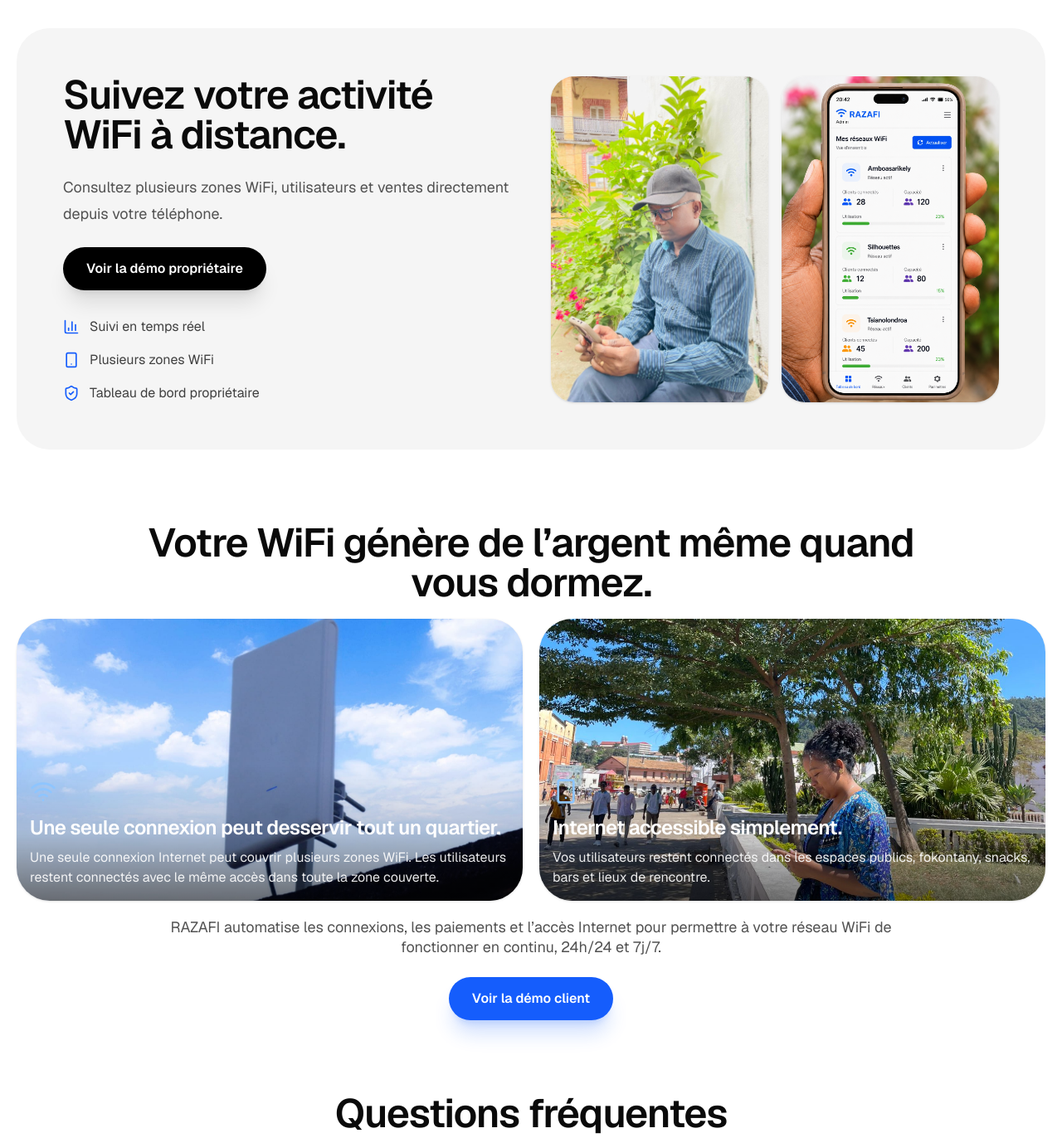
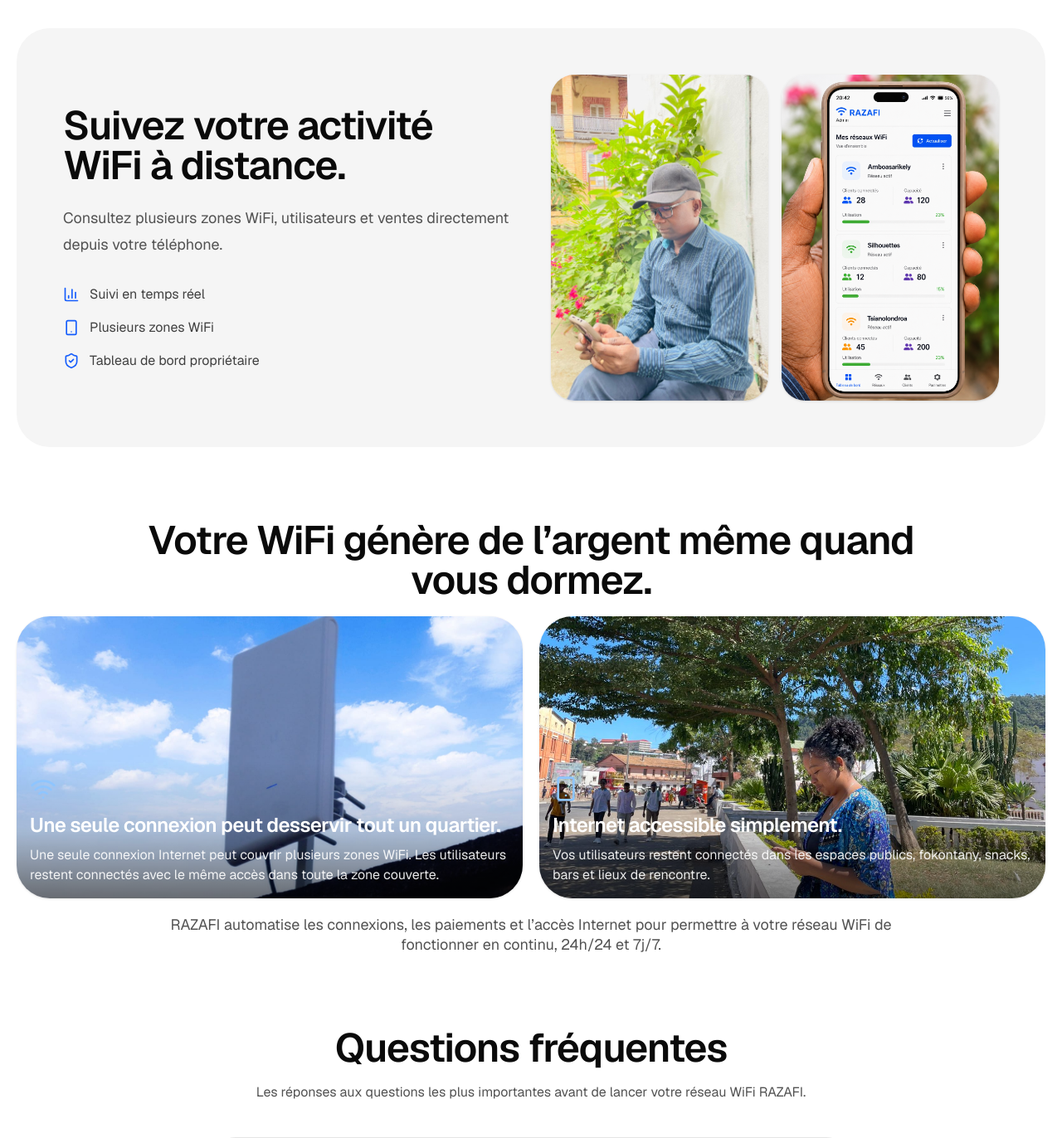
Before and after one commit to Razafisosthene/razafi-website, a Next.js app: page / in a window 1280 px wide. Shown: the part 2208-3580 px from the top of the page at 83% size. Built offline with nearby package versions, Linux system fonts and the light colour scheme.

Commit message:
delete secondary btns

```diff
--- a/src/app/page.tsx
+++ b/src/app/page.tsx
@@ -313,13 +313,6 @@
               depuis votre téléphone.
             </p>
 
-            <a
-              href="/demo/demo-admin"
-              className="mt-6 inline-flex rounded-full bg-black px-7 py-3.5 font-semibold text-white shadow-xl shadow-black/10 transition hover:scale-105"
-            >
-              Voir la démo propriétaire
-            </a>
-
             <div className="mt-8 grid gap-4 text-neutral-700">
               <div className="flex items-center gap-3">
                 <BarChart3 className="h-5 w-5 text-blue-600" />
@@ -419,13 +412,6 @@
             pour permettre à votre réseau WiFi de fonctionner en continu,
             24h/24 et 7j/7.
           </p>
-
-          <a
-            href="/demo/demo-user"
-            className="mt-6 inline-flex rounded-full bg-blue-600 px-7 py-3.5 font-semibold text-white shadow-xl shadow-blue-600/20 transition hover:scale-105 hover:bg-blue-700"
-          >
-            Voir la démo client
-          </a>
         </div>
       </section>
 <section id="faq" className="px-5 py-14">
```
